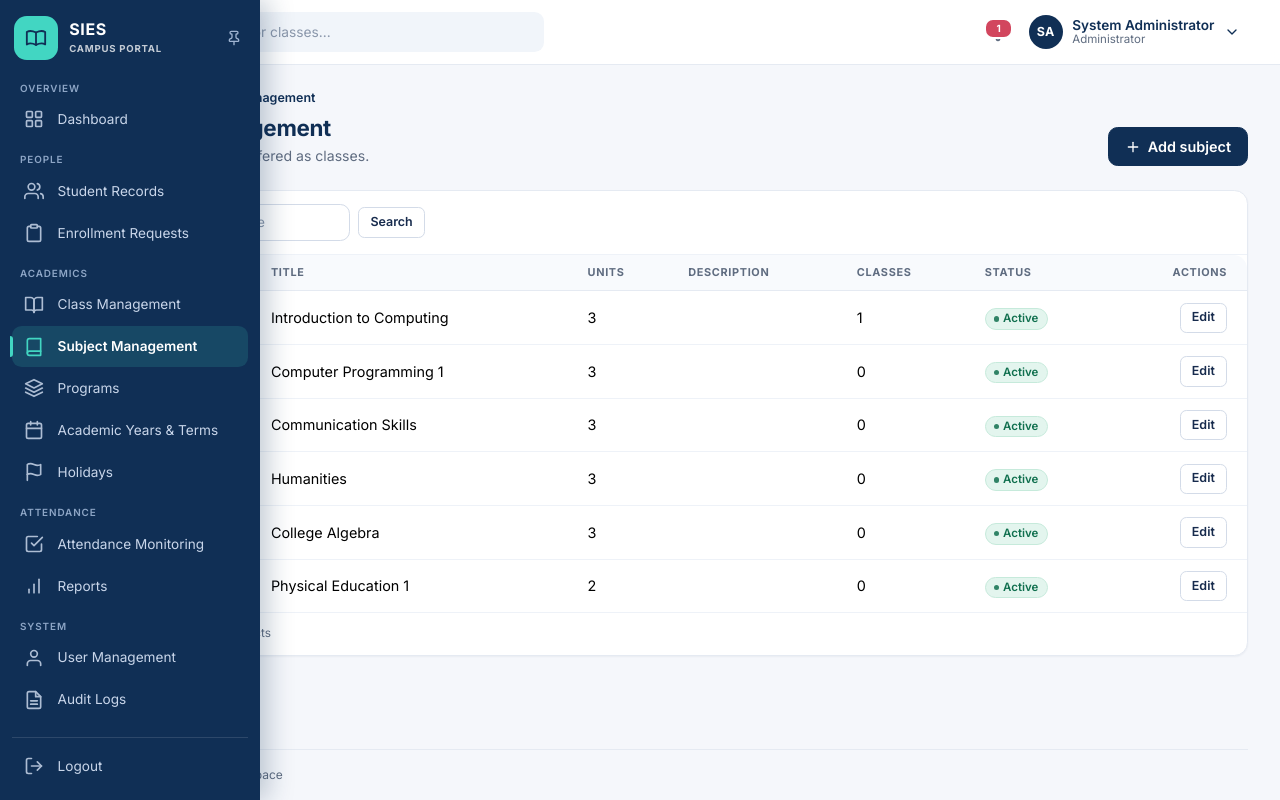
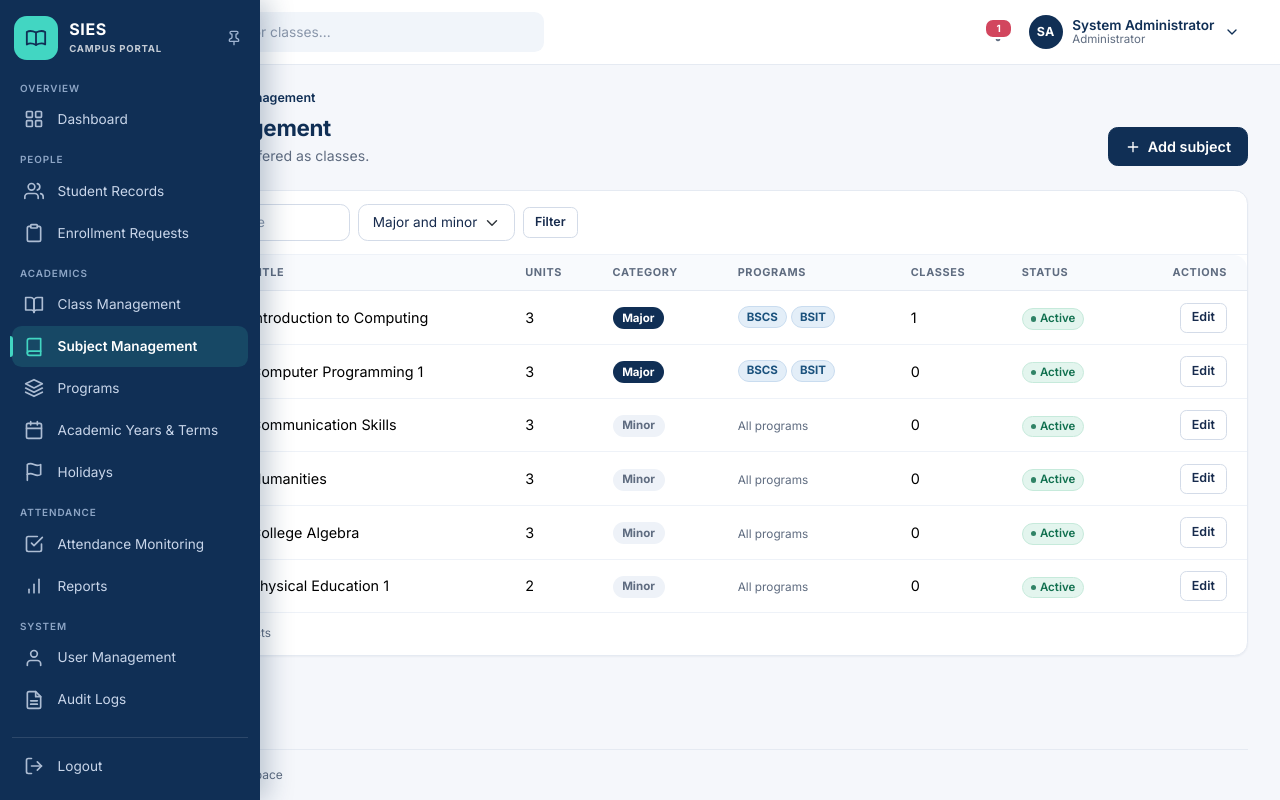
Before and after one commit to PongG3/student-information-enrollment-system-with-attendance-monitoring, a Laravel app: page /subjects in a window 1280 px wide. Run offline with Laravel 12, Linux system fonts and the light colour scheme; a user stored in the database is signed in; data comes from the database, SQL or seed files in the repository; tables that the repository leaves empty hold one stand-in row (values such as "Sample post"); style sheets or scripts are compiled from the project's sources.

Commit message:
Add subject curriculum: major/minor categories and program links
- Subjects are Major (a program's specialized subject, linked to one or
  more programs) or Minor (general education and PE, open to every
  program); a major must have at least one program, a minor has none
- program_subject pivot; cannot remove a program that still has
  classes of the subject
- Enforced in class blocks, enrollment rules ("CS102 is a major subject
  for BSCS, BSIT students only") and the student's Available Courses
- Subjects page: category badge and filter, category choice in the
  form with the program list shown for majors only
- Reference seeder makes CS101/CS102 majors of BSCS and BSIT
- Add CurriculumTest

```diff
--- a/app/Http/Controllers/StudentPortalController.php
+++ b/app/Http/Controllers/StudentPortalController.php
@@ -85,6 +85,8 @@ class StudentPortalController extends Controller
                 ->withCount(['enrollments as seats_taken' => fn ($q) => $q->holdingSeat()])
                 ->where('term_id', $term->id)
                 ->where('status', '!=', ClassOffering::STATUS_CANCELLED)
+                // Only subjects of the student's own curriculum, plus general subjects.
+                ->whereHas('subject', fn ($q) => $q->openToProgram($student->program_id))
                 ->when($search !== '', function ($query) use ($search) {
                     $like = Like::contains($search);
                     $query->where(fn ($w) => $w->where('class_code', 'like', $like)
--- a/app/Http/Controllers/SubjectController.php
+++ b/app/Http/Controllers/SubjectController.php
@@ -2,45 +2,54 @@
 
 namespace App\Http\Controllers;
 
+use App\Models\ClassOffering;
+use App\Models\Program;
 use App\Models\Subject;
 use App\Support\AuditLogger;
 use Illuminate\Http\Request;
 use Illuminate\Validation\Rule;
+use Illuminate\Validation\ValidationException;
 use App\Support\Like;
 
 class SubjectController extends Controller
 {
     public function index(Request $request)
     {
-        $subjects = Subject::withCount('classOfferings')
+        $subjects = Subject::with('programs')->withCount('classOfferings')
             ->when($request->filled('search'), function ($query) use ($request) {
                 $like = Like::contains($request->input('search'));
                 $query->where(fn ($w) => $w->where('code', 'like', $like)->orWhere('title', 'like', $like));
             })
+            ->when(in_array($request->input('category'), array_keys(Subject::CATEGORIES), true), fn ($q) => $q->where('category', $request->input('category')))
             ->orderBy('code')
             ->paginate(15)
             ->withQueryString();
 
-        return view('subjects.index', compact('subjects'));
+        return view('subjects.index', [
+            'subjects' => $subjects,
+            'programs' => Program::orderBy('code')->get(),
+        ]);
     }
 
     public function store(Request $request)
     {
-        $data = $this->validated($request);
+        [$data, $programIds] = $this->validated($request);
         $subject = Subject::create($data);
+        $subject->programs()->sync($programIds);
 
-        AuditLogger::log('subject.created', $subject, "Created subject {$subject->code}", null, $data);
+        AuditLogger::log('subject.created', $subject, "Created subject {$subject->code}", null, $data + ['programs' => $subject->load('programs')->programsLabel()]);
 
         return redirect()->route('subjects.index')->with('success', 'Subject added.');
     }
 
     public function update(Request $request, Subject $subject)
     {
-        $data = $this->validated($request, $subject);
-        $old = $subject->only(['code', 'title', 'units', 'description', 'is_active']);
+        [$data, $programIds] = $this->validated($request, $subject);
+        $old = $subject->only(['code', 'title', 'units', 'category', 'description', 'is_active']) + ['programs' => $subject->programsLabel()];
         $subject->update($data);
+        $subject->programs()->sync($programIds);
 
-        AuditLogger::log('subject.updated', $subject, "Updated subject {$subject->code}", $old, $data);
+        AuditLogger::log('subject.updated', $subject, "Updated subject {$subject->code}", $old, $data + ['programs' => $subject->load('programs')->programsLabel()]);
 
         return redirect()->route('subjects.index')->with('success', 'Subject updated.');
     }
@@ -54,10 +63,36 @@ class SubjectController extends Controller
             'title' => ['required', 'string', 'max:150'],
             'units' => ['required', 'numeric', 'min:0.5', 'max:12'],
             'description' => ['nullable', 'string', 'max:1000'],
+            'category' => ['nullable', Rule::in(array_keys(Subject::CATEGORIES))],
+            'program_ids' => ['nullable', 'array'],
+            'program_ids.*' => ['integer', 'exists:programs,id'],
         ], ['code.regex' => 'Use letters, numbers and dashes only.']);
 
+        $programIds = array_values(array_unique(array_map('intval', $data['program_ids'] ?? [])));
+        unset($data['program_ids']);
+
+        // Major = a program's own subject (needs its programs); minor = general education, open to all.
+        $data['category'] ??= $programIds === [] ? Subject::MINOR : Subject::MAJOR;
+        if ($data['category'] === Subject::MAJOR && $programIds === []) {
+            throw ValidationException::withMessages(['program_ids' => 'A major subject needs at least one program. Tick the programs it belongs to.']);
+        }
+        if ($data['category'] === Subject::MINOR) {
+            $programIds = [];
+        }
         $data['is_active'] = $request->boolean('is_active');
 
-        return $data;
+        // A program cannot be taken off while this subject still has classes for that program's blocks.
+        if ($subject && $programIds !== []) {
+            $stranded = ClassOffering::with('program')->where('subject_id', $subject->id)
+                ->whereNotNull('program_id')->whereNotIn('program_id', $programIds)->get();
+            if ($stranded->isNotEmpty()) {
+                throw ValidationException::withMessages(['program_ids' => sprintf(
+                    '%s still has classes for %s (%s). Change those classes first, or keep the program.',
+                    $subject->code, $stranded->pluck('program.code')->unique()->implode(', '), $stranded->pluck('class_code')->implode(', '),
+                )]);
+            }
+        }
+
+        return [$data, $programIds];
     }
 }
--- a/app/Models/Program.php
+++ b/app/Models/Program.php
@@ -3,6 +3,7 @@
 namespace App\Models;
 
 use Illuminate\Database\Eloquent\Model;
+use Illuminate\Database\Eloquent\Relations\BelongsToMany;
 use Illuminate\Database\Eloquent\Relations\HasMany;
 
 class Program extends Model
@@ -18,4 +19,10 @@ class Program extends Model
     {
         return $this->hasMany(Student::class);
     }
+
+    /** Subjects in this program's curriculum (general subjects are not listed here). */
+    public function subjects(): BelongsToMany
+    {
+        return $this->belongsToMany(Subject::class)->withTimestamps();
+    }
 }
--- a/app/Models/Subject.php
+++ b/app/Models/Subject.php
@@ -2,12 +2,24 @@
 
 namespace App\Models;
 
+use Illuminate\Database\Eloquent\Builder;
 use Illuminate\Database\Eloquent\Model;
+use Illuminate\Database\Eloquent\Relations\BelongsToMany;
 use Illuminate\Database\Eloquent\Relations\HasMany;
 
 class Subject extends Model
 {
-    protected $fillable = ['code', 'title', 'units', 'description', 'is_active'];
+    /** A program's specialized subject: only for the programs it is linked to. */
+    public const MAJOR = 'major';
+
+    /** General education and PE (Ethics, Purposive Communication, PE...): open to every program. */
+    public const MINOR = 'minor';
+
+    public const CATEGORIES = [self::MAJOR => 'Major', self::MINOR => 'Minor'];
+
+    protected $fillable = ['code', 'title', 'units', 'category', 'description', 'is_active'];
+
+    protected $attributes = ['category' => self::MINOR];
 
     protected function casts(): array
     {
@@ -21,4 +33,45 @@ class Subject extends Model
     {
         return $this->hasMany(ClassOffering::class);
     }
+
+    /** Programs a major subject belongs to (minor subjects have none). */
+    public function programs(): BelongsToMany
+    {
+        return $this->belongsToMany(Program::class)->withTimestamps()->orderBy('code');
+    }
+
+    public function isMajor(): bool
+    {
+        return $this->category === self::MAJOR;
+    }
+
+    /** Minor subjects are open to every program. */
+    public function isGeneral(): bool
+    {
+        return ! $this->isMajor();
+    }
+
+    /** May a student of this program take the subject? */
+    public function isOpenTo(?int $programId): bool
+    {
+        return $this->isGeneral() || ($programId !== null && $this->programs->contains('id', $programId));
+    }
+
+    /** "BSCS, BSIT" for a major, "All programs" for a minor. */
+    public function programsLabel(): string
+    {
+        return $this->isGeneral() ? 'All programs' : $this->programs->pluck('code')->implode(', ');
+    }
+
+    public function categoryLabel(): string
+    {
+        return self::CATEGORIES[$this->category] ?? 'Minor';
+    }
+
+    /** Subjects a program may take: its own majors plus every minor. */
+    public function scopeOpenToProgram(Builder $query, ?int $programId): Builder
+    {
+        return $query->where(fn ($q) => $q->where('category', self::MINOR)
+            ->when($programId, fn ($q2) => $q2->orWhereHas('programs', fn ($p) => $p->where('programs.id', $programId))));
+    }
 }
--- a/resources/js/app.js
+++ b/resources/js/app.js
@@ -131,6 +131,18 @@ document.addEventListener('DOMContentLoaded', () => {
         update();
     }
 
+    // Subject form: the program list only applies to major subjects.
+    document.querySelectorAll('[data-category-choice]').forEach((choice) => {
+        const form = choice.closest('form');
+        const programs = form?.querySelector('[data-major-only]');
+        if (!programs) return;
+        const sync = () => { programs.hidden = form.querySelector('input[name="category"]:checked')?.value !== 'major'; };
+        choice.addEventListener('change', sync);
+        // The edit dialog fills the form when it opens; sync after that.
+        choice.closest('.modal')?.addEventListener('shown.bs.modal', sync);
+        sync();
+    });
+
     // "Copy" buttons (temporary passwords): copy the text and say so on the button.
     document.addEventListener('click', async (event) => {
         const button = event.target.closest('[data-copy]');
@@ -210,6 +222,12 @@ document.addEventListener('DOMContentLoaded', () => {
 
                 const values = JSON.parse(button.dataset.values || '{}');
                 Object.entries(values).forEach(([name, value]) => {
+                    // A list (e.g. program_ids) ticks the matching boxes of a "name[]" checkbox group.
+                    if (Array.isArray(value)) {
+                        const wanted = value.map(String);
+                        form.querySelectorAll(`input[name="${name}[]"]`).forEach((box) => { box.checked = wanted.includes(box.value); });
+                        return;
+                    }
                     const input = form.elements[name];
                     if (!input) return;
                     if (input.type === 'checkbox') {
--- a/resources/scss/_modules.scss
+++ b/resources/scss/_modules.scss
@@ -144,3 +144,14 @@
 .block-picker-title { font-size: 0.82rem; font-weight: 700; color: $navy; margin-bottom: 0.6rem; display: flex; align-items: center; gap: 0.5rem; }
 .block-preview:not(:empty) { background: $navy; color: #fff; border-radius: 999px; padding: 0.1rem 0.6rem; font-size: 0.75rem; }
 .schedule-code-field { font-variant-numeric: tabular-nums; letter-spacing: 0.04em; background: $surface-muted; }
+
+// ---- Subjects: which programs' curriculum has the subject ----
+.program-chip { display: inline-block; font-size: 0.72rem; font-weight: 700; color: $navy-light; background: #e3eef8; border: 1px solid #c9dcef; border-radius: 999px; padding: 0.1rem 0.5rem; margin: 0 0.25rem 0.15rem 0; }
+.program-checks { display: grid; gap: 0.35rem; padding: 0.6rem 0.75rem; border: 1px solid $border; border-radius: $radius; background: $surface-muted; }
+.category-badge { display: inline-block; font-size: 0.72rem; font-weight: 700; border-radius: 999px; padding: 0.15rem 0.6rem; }
+.category-badge.is-major { background: $navy; color: #fff; }
+.category-badge.is-minor { background: $border-soft; color: $text-muted; }
+.category-choice { display: grid; gap: 0.5rem; }
+.category-option { display: flex; gap: 0.6rem; align-items: flex-start; padding: 0.6rem 0.75rem; border: 1px solid $border; border-radius: $radius; cursor: pointer; }
+.category-option:has(input:checked) { border-color: $teal-strong; background: rgba($teal, 0.08); }
+.category-option .form-check-input { margin-top: 0.2rem; flex: none; }
--- a/resources/views/classes/form.blade.php
+++ b/resources/views/classes/form.blade.php
@@ -21,7 +21,7 @@
                 </div>
                 <div class="col-md-6">
                     <x-select name="subject_id" label="Subject"
-                        :options="$subjects->mapWithKeys(fn ($s) => [$s->id => $s->code . ' · ' . $s->title])->all()"
+                        :options="$subjects->mapWithKeys(fn ($s) => [$s->id => $s->code . ' · ' . $s->title . ' (' . $s->programsLabel() . ')'])->all()"
                         :value="$class->subject_id" placeholder="Choose a subject" required :disabled="$hasEnrollments" />
                     @if ($hasEnrollments)<input type="hidden" name="subject_id" value="{{ $class->subject_id }}">@endif
                 </div>
--- a/resources/views/student/courses.blade.php
+++ b/resources/views/student/courses.blade.php
@@ -1,4 +1,4 @@
-<x-app-layout title="Available Courses" subtitle="Classes offered this term. To add or drop a class, please see the registrar's office.">
+<x-app-layout title="Available Courses" subtitle="Classes of your program and general subjects offered this term. To add or drop a class, please see the registrar's office.">
     <div class="card-sies">
         <div class="card-header-sies">
             <form method="GET" class="filter-bar">
--- a/resources/views/subjects/index.blade.php
+++ b/resources/views/subjects/index.blade.php
@@ -6,15 +6,21 @@
     <div class="card-sies">
         <div class="card-header-sies">
             <form method="GET" class="filter-bar">
-                <input type="search" name="search" value="{{ request('search') }}" class="form-control" placeholder="Search code or title">
-                <button class="btn btn-outline-secondary btn-sm-sies">Search</button>
-                @if (request('search')) <a href="{{ route('subjects.index') }}" class="small">Clear</a> @endif
+                <input type="search" name="search" value="{{ request('search') }}" class="form-control" placeholder="Search code or title" aria-label="Search code or title">
+                <select name="category" class="form-select" aria-label="Category">
+                    <option value="">Major and minor</option>
+                    @foreach (\App\Models\Subject::CATEGORIES as $value => $label)
+                        <option value="{{ $value }}" @selected(request('category') === $value)>{{ $label }} subjects</option>
+                    @endforeach
+                </select>
+                <button class="btn btn-outline-secondary btn-sm-sies">Filter</button>
+                @if (request()->hasAny(['search', 'category'])) <a href="{{ route('subjects.index') }}" class="small">Clear</a> @endif
             </form>
         </div>
 
         @if ($subjects->isEmpty())
-            @if (request('search'))
-                <x-empty-state message="Nothing matches your search." />
+            @if (request()->hasAny(['search', 'category']))
+                <x-empty-state message="Nothing matches your filters." />
             @else
                 <x-empty-state icon="book" message="No subjects yet.">
                     <button type="button" class="btn btn-navy btn-sm-sies" data-bs-toggle="modal" data-bs-target="#subjectModal"><x-icon name="plus" :size="14" /> Add subject</button>
@@ -23,14 +29,21 @@
         @else
             <div class="table-responsive">
                 <table class="table table-sies table-hover">
-                    <thead><tr><th>Code</th><th>Title</th><th>Units</th><th>Description</th><th>Classes</th><th>Status</th><th class="text-end">Actions</th></tr></thead>
+                    <thead><tr><th>Code</th><th>Title</th><th>Units</th><th>Category</th><th>Programs</th><th>Classes</th><th>Status</th><th class="text-end">Actions</th></tr></thead>
                     <tbody>
                         @foreach ($subjects as $subject)
                             <tr>
                                 <td class="fw-semibold">{{ $subject->code }}</td>
                                 <td>{{ $subject->title }}</td>
                                 <td>{{ rtrim(rtrim(number_format((float) $subject->units, 1), '0'), '.') }}</td>
-                                <td class="text-secondary small">{{ \Illuminate\Support\Str::limit($subject->description, 60) }}</td>
+                                <td><span class="category-badge is-{{ $subject->category }}">{{ $subject->categoryLabel() }}</span></td>
+                                <td>
+                                    @if ($subject->isGeneral())
+                                        <span class="text-secondary small">All programs</span>
+                                    @else
+                                        @foreach ($subject->programs as $program)<span class="program-chip">{{ $program->code }}</span>@endforeach
+                                    @endif
+                                </td>
                                 <td>{{ $subject->class_offerings_count }}</td>
                                 <td><x-status-badge :value="$subject->is_active ? 'active' : 'inactive'" /></td>
                                 <td class="text-end">
@@ -38,7 +51,7 @@
                                         data-bs-toggle="modal" data-bs-target="#subjectModal"
                                         data-id="{{ $subject->id }}"
                                         data-action="{{ route('subjects.update', $subject) }}"
-                                        data-values="{{ json_encode(['code' => $subject->code, 'title' => $subject->title, 'units' => (float) $subject->units, 'description' => $subject->description, 'is_active' => $subject->is_active]) }}">Edit</button>
+                                        data-values="{{ json_encode(['code' => $subject->code, 'title' => $subject->title, 'units' => (float) $subject->units, 'description' => $subject->description, 'category' => $subject->category, 'is_active' => $subject->is_active, 'program_ids' => $subject->programs->pluck('id')->all()]) }}">Edit</button>
                                 </td>
                             </tr>
                         @endforeach
@@ -55,6 +68,33 @@
         <x-field name="title" label="Subject title" required maxlength="150" />
         <x-field name="units" type="number" label="Units" required step="0.5" min="0.5" max="12" />
         <x-field name="description" type="textarea" label="Description" maxlength="1000" />
+        <fieldset class="mb-3" data-category-choice>
+            <legend class="form-label mb-1">Category <span class="text-danger">*</span></legend>
+            <div class="category-choice">
+                <label class="category-option">
+                    <input class="form-check-input" type="radio" name="category" value="major" @checked(old('category') === 'major')>
+                    <span><strong>Major</strong><span class="d-block small text-secondary">A program's specialized subject, only for the programs you choose.</span></span>
+                </label>
+                <label class="category-option">
+                    <input class="form-check-input" type="radio" name="category" value="minor" @checked(old('category', 'minor') === 'minor')>
+                    <span><strong>Minor</strong><span class="d-block small text-secondary">General education or PE (Ethics, Purposive Communication...), open to every program.</span></span>
+                </label>
+            </div>
+        </fieldset>
+        <fieldset class="mb-3" data-major-only>
+            <legend class="form-label mb-1">Programs <span class="text-danger">*</span></legend>
+            <div class="form-text mt-0 mb-2">Tick every program whose curriculum has this major subject.</div>
+            <div class="program-checks">
+                @foreach ($programs as $program)
+                    <div class="form-check">
+                        <input class="form-check-input" type="checkbox" name="program_ids[]" value="{{ $program->id }}" id="subjectProgram{{ $program->id }}"
+                            @checked(in_array((string) $program->id, array_map('strval', (array) old('program_ids', [])), true))>
+                        <label class="form-check-label" for="subjectProgram{{ $program->id }}"><strong>{{ $program->code }}</strong> <span class="text-secondary small">{{ $program->name }}</span></label>
+                    </div>
+                @endforeach
+            </div>
+            @error('program_ids')<div class="invalid-feedback d-block">{{ $message }}</div>@enderror
+        </fieldset>
         <x-check name="is_active" label="Active" :checked="true" help="Inactive subjects cannot be used for new classes." />
     </x-form-modal>
 </x-app-layout>
```
Also changed, not shown: app/Http/Controllers/ClassOfferingController.php (+9 -1 lines), app/Services/EnrollmentRules.php (+6 -1 lines), database/seeders/ReferenceDataSeeder.php (+11 -0 lines), tests/Feature/CurriculumTest.php (added, +186 -0 lines), database/migrations/2026_11_10_000200_create_program_subject_table.php (added), database/migrations/2026_11_10_000300_add_category_to_subjects_table.php (added).
